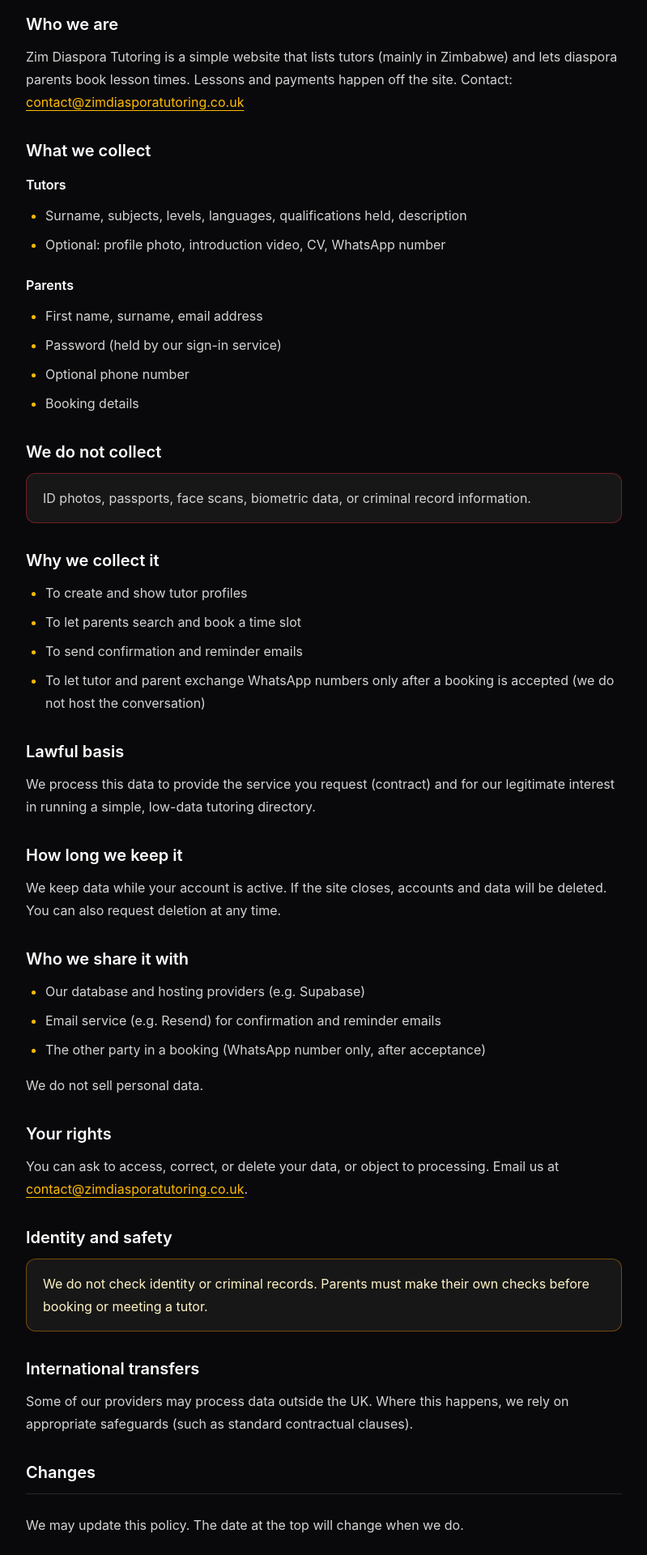
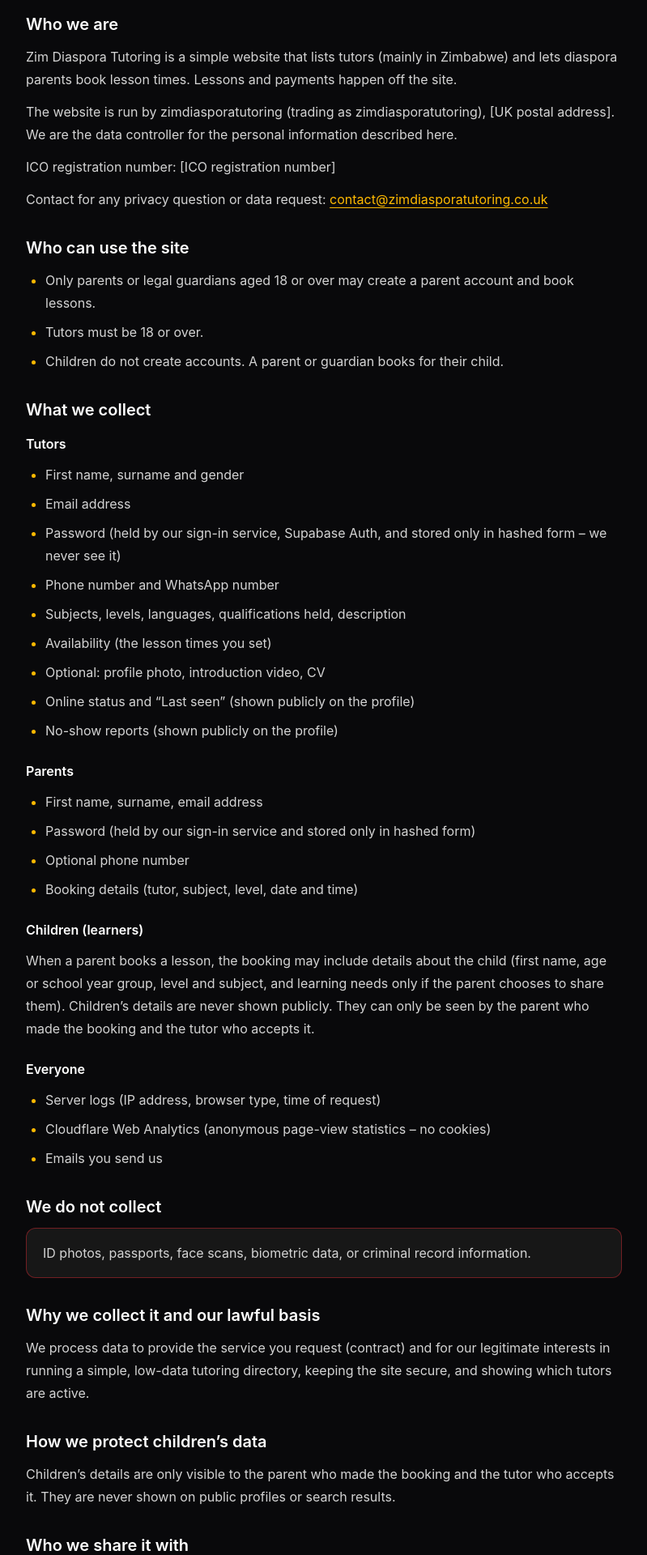
Before and after one commit to jacobgonah/Zim-diaspora-tutoring, a Next.js app: page /privacy in a window 1280 px wide. Shown: the part 320-2240 px from the top of the page at 81% size, without its empty margins (240-1039 px from the left). Built offline with nearby package versions, Linux system fonts and the light colour scheme; no server answers.

Commit message:
Add privacy policy and terms pages

```diff
--- a/src/app/parent-signup/page.tsx
+++ b/src/app/parent-signup/page.tsx
@@ -172,6 +172,9 @@ function ParentSignUpForm() {
           <input id="phone" type="tel" autoComplete="tel" placeholder="+263..." value={phone} onChange={(event) => setPhone(event.target.value)} className="w-full rounded-lg border border-neutral-800 bg-neutral-950 px-3 py-2 text-neutral-100 placeholder:text-neutral-500 transition-colors focus:border-amber-400 focus:outline-none focus:ring-2 focus:ring-amber-400" style={fieldStyle} />
           <p className="mt-1.5 text-xs leading-5" style={{ color: '#a3a3a3', backgroundColor: 'transparent' }}>Saved for later. Used only after a tutor accepts a booking, to open WhatsApp.</p>
         </div>
+        <p className="text-center text-sm leading-5" style={{ color: '#a3a3a3' }}>
+          By creating an account you agree to the <Link href="/terms" className="font-semibold text-amber-400 underline underline-offset-4">Terms</Link> and <Link href="/privacy" className="font-semibold text-amber-400 underline underline-offset-4">Privacy Policy</Link>.
+        </p>
         <button type="submit" disabled={loading} className="w-full rounded-lg bg-amber-400 py-3 font-bold text-neutral-950 shadow-lg shadow-amber-400/10 transition-colors hover:bg-amber-300 focus:outline-none focus:ring-2 focus:ring-amber-400 focus:ring-offset-2 focus:ring-offset-neutral-900 disabled:opacity-50" style={{ color: '#09090b' }}>
           {loading ? 'Creating account...' : 'Create parent account'}
         </button>
--- a/src/app/privacy/page.tsx
+++ b/src/app/privacy/page.tsx
@@ -3,66 +3,113 @@ export default function PrivacyPage() {
     <div className="max-w-3xl mx-auto px-4 py-12 text-neutral-100">
       <div className="mb-8 h-1 w-full rounded-full bg-gradient-to-r from-emerald-600 via-amber-400 to-red-600" aria-hidden="true" />
       <h1 className="text-3xl font-bold tracking-tight text-white md:text-4xl">Privacy Policy – Zim Diaspora Tutoring</h1>
-      <p className="mt-2 border-b border-neutral-800 pb-6 text-sm text-neutral-500">Last updated: 23 October 2026</p>
+      <p className="mt-2 border-b border-neutral-800 pb-6 text-sm text-neutral-500">Last updated: 26 October 2026</p>
       <p className="mt-6 leading-7 text-neutral-300">We collect as little personal information as possible.</p>
 
       <h2 className="mt-8 text-xl font-semibold text-white">Who we are</h2>
+      <p className="mt-3 leading-7 text-neutral-300">Zim Diaspora Tutoring is a simple website that lists tutors (mainly in Zimbabwe) and lets diaspora parents book lesson times. Lessons and payments happen off the site.</p>
+      <p className="mt-3 leading-7 text-neutral-300">The website is run by zimdiasporatutoring (trading as zimdiasporatutoring), [UK postal address]. We are the data controller for the personal information described here.</p>
+      <p className="mt-3 leading-7 text-neutral-300">ICO registration number: [ICO registration number]</p>
       <p className="mt-3 leading-7 text-neutral-300">
-        Zim Diaspora Tutoring is a simple website that lists tutors (mainly in Zimbabwe) and lets diaspora parents book lesson times. Lessons and payments happen off the site. Contact: <a href="mailto:contact@zimdiasporatutoring.co.uk" className="text-amber-400 underline underline-offset-4">contact@zimdiasporatutoring.co.uk</a>
+        Contact for any privacy question or data request: <a href="mailto:contact@zimdiasporatutoring.co.uk" className="text-amber-400 underline underline-offset-4">contact@zimdiasporatutoring.co.uk</a>
       </p>
+
+      <h2 className="mt-8 text-xl font-semibold text-white">Who can use the site</h2>
+      <ul className="mt-3 list-disc space-y-2 pl-6 leading-7 text-neutral-300 marker:text-amber-400">
+        <li>Only parents or legal guardians aged 18 or over may create a parent account and book lessons.</li>
+        <li>Tutors must be 18 or over.</li>
+        <li>Children do not create accounts. A parent or guardian books for their child.</li>
+      </ul>
 
       <h2 className="mt-8 text-xl font-semibold text-white">What we collect</h2>
       <h3 className="mt-4 font-semibold text-white">Tutors</h3>
       <ul className="mt-3 list-disc space-y-2 pl-6 leading-7 text-neutral-300 marker:text-amber-400">
-        <li>Surname, subjects, levels, languages, qualifications held, description</li>
-        <li>Optional: profile photo, introduction video, CV, WhatsApp number</li>
+        <li>First name, surname and gender</li>
+        <li>Email address</li>
+        <li>Password (held by our sign-in service, Supabase Auth, and stored only in hashed form – we never see it)</li>
+        <li>Phone number and WhatsApp number</li>
+        <li>Subjects, levels, languages, qualifications held, description</li>
+        <li>Availability (the lesson times you set)</li>
+        <li>Optional: profile photo, introduction video, CV</li>
+        <li>Online status and “Last seen” (shown publicly on the profile)</li>
+        <li>No-show reports (shown publicly on the profile)</li>
       </ul>
       <h3 className="mt-6 font-semibold text-white">Parents</h3>
       <ul className="mt-3 list-disc space-y-2 pl-6 leading-7 text-neutral-300 marker:text-amber-400">
         <li>First name, surname, email address</li>
-        <li>Password (held by our sign-in service)</li>
+        <li>Password (held by our sign-in service and stored only in hashed form)</li>
         <li>Optional phone number</li>
-        <li>Booking details</li>
+        <li>Booking details (tutor, subject, level, date and time)</li>
+      </ul>
+      <h3 className="mt-6 font-semibold text-white">Children (learners)</h3>
+      <p className="mt-3 leading-7 text-neutral-300">When a parent books a lesson, the booking may include details about the child (first name, age or school year group, level and subject, and learning needs only if the parent chooses to share them). Children’s details are never shown publicly. They can only be seen by the parent who made the booking and the tutor who accepts it.</p>
+      <h3 className="mt-6 font-semibold text-white">Everyone</h3>
+      <ul className="mt-3 list-disc space-y-2 pl-6 leading-7 text-neutral-300 marker:text-amber-400">
+        <li>Server logs (IP address, browser type, time of request)</li>
+        <li>Cloudflare Web Analytics (anonymous page-view statistics – no cookies)</li>
+        <li>Emails you send us</li>
       </ul>
 
       <h2 className="mt-8 text-xl font-semibold text-white">We do not collect</h2>
       <p className="mt-3 rounded-xl border border-red-500/40 bg-neutral-900 px-5 py-4 leading-7 text-neutral-300">ID photos, passports, face scans, biometric data, or criminal record information.</p>
 
-      <h2 className="mt-8 text-xl font-semibold text-white">Why we collect it</h2>
-      <ul className="mt-3 list-disc space-y-2 pl-6 leading-7 text-neutral-300 marker:text-amber-400">
-        <li>To create and show tutor profiles</li>
-        <li>To let parents search and book a time slot</li>
-        <li>To send confirmation and reminder emails</li>
-        <li>To let tutor and parent exchange WhatsApp numbers only after a booking is accepted (we do not host the conversation)</li>
-      </ul>
+      <h2 className="mt-8 text-xl font-semibold text-white">Why we collect it and our lawful basis</h2>
+      <p className="mt-3 leading-7 text-neutral-300">We process data to provide the service you request (contract) and for our legitimate interests in running a simple, low-data tutoring directory, keeping the site secure, and showing which tutors are active.</p>
 
-      <h2 className="mt-8 text-xl font-semibold text-white">Lawful basis</h2>
-      <p className="mt-3 leading-7 text-neutral-300">We process this data to provide the service you request (contract) and for our legitimate interest in running a simple, low-data tutoring directory.</p>
-
-      <h2 className="mt-8 text-xl font-semibold text-white">How long we keep it</h2>
-      <p className="mt-3 leading-7 text-neutral-300">We keep data while your account is active. If the site closes, accounts and data will be deleted. You can also request deletion at any time.</p>
+      <h2 className="mt-8 text-xl font-semibold text-white">How we protect children’s data</h2>
+      <p className="mt-3 leading-7 text-neutral-300">Children’s details are only visible to the parent who made the booking and the tutor who accepts it. They are never shown on public profiles or search results.</p>
 
       <h2 className="mt-8 text-xl font-semibold text-white">Who we share it with</h2>
       <ul className="mt-3 list-disc space-y-2 pl-6 leading-7 text-neutral-300 marker:text-amber-400">
-        <li>Our database and hosting providers (e.g. Supabase)</li>
-        <li>Email service (e.g. Resend) for confirmation and reminder emails</li>
-        <li>The other party in a booking (WhatsApp number only, after acceptance)</li>
+        <li>Supabase – database, sign-in and file storage (data stored in Ireland)</li>
+        <li>Netlify – website hosting</li>
+        <li>Cloudflare – domain, security and cookieless analytics</li>
+        <li>Resend – confirmation and reminder emails</li>
+        <li>The other party in a booking (WhatsApp number and relevant booking details only after acceptance)</li>
       </ul>
       <p className="mt-4 leading-7 text-neutral-300">We do not sell personal data.</p>
 
+      <h2 className="mt-8 text-xl font-semibold text-white">International transfers</h2>
+      <p className="mt-3 leading-7 text-neutral-300">Most tutors are in Zimbabwe. When a parent books a Zimbabwe-based tutor, the necessary booking details are sent to that tutor. Some of our providers may process data outside the UK. Where this happens we rely on appropriate safeguards.</p>
+
+      <h2 className="mt-8 text-xl font-semibold text-white">How long we keep it</h2>
+      <ul className="mt-3 list-disc space-y-2 pl-6 leading-7 text-neutral-300 marker:text-amber-400">
+        <li>Accounts: while active, or until you delete them. Inactive accounts may be deleted after 24 months following an email warning.</li>
+        <li>Bookings: 12 months after the lesson date.</li>
+        <li>Children’s booking details: deleted with the booking.</li>
+        <li>No-show reports: 12 months.</li>
+        <li>CVs, videos and photos: deleted within 30 days of removal or account deletion.</li>
+        <li>Server logs: up to 30 days.</li>
+      </ul>
+      <p className="mt-4 leading-7 text-neutral-300">If the site closes, accounts and data will be deleted. You can request deletion at any time.</p>
+
       <h2 className="mt-8 text-xl font-semibold text-white">Your rights</h2>
       <p className="mt-3 leading-7 text-neutral-300">
-        You can ask to access, correct, or delete your data, or object to processing. Email us at <a href="mailto:contact@zimdiasporatutoring.co.uk" className="text-amber-400 underline underline-offset-4">contact@zimdiasporatutoring.co.uk</a>.
+        You have the right to access, correct, delete, restrict, or object to the use of your data, and to withdraw consent where we rely on it. Email us at <a href="mailto:contact@zimdiasporatutoring.co.uk" className="text-amber-400 underline underline-offset-4">contact@zimdiasporatutoring.co.uk</a>. We will reply within one month.
       </p>
+
+      <h2 className="mt-8 text-xl font-semibold text-white">Complaints</h2>
+      <p className="mt-3 leading-7 text-neutral-300">
+        Please contact us first. You can also complain to the ICO: <a href="https://ico.org.uk" className="text-amber-400 underline underline-offset-4">https://ico.org.uk</a> or 0303 123 1113.
+      </p>
+
+      <h2 className="mt-8 text-xl font-semibold text-white">Cookies and analytics</h2>
+      <p className="mt-3 leading-7 text-neutral-300">We do not use advertising or tracking cookies. Sign-in sessions are essential. We use Cloudflare Web Analytics, which does not use cookies.</p>
 
       <h2 className="mt-8 text-xl font-semibold text-white">Identity and safety</h2>
       <p className="mt-3 rounded-xl border border-amber-500/40 bg-neutral-900 px-5 py-4 leading-7 text-amber-100">We do not check identity or criminal records. Parents must make their own checks before booking or meeting a tutor.</p>
 
-      <h2 className="mt-8 text-xl font-semibold text-white">International transfers</h2>
-      <p className="mt-3 leading-7 text-neutral-300">Some of our providers may process data outside the UK. Where this happens, we rely on appropriate safeguards (such as standard contractual clauses).</p>
+      <h2 className="mt-8 text-xl font-semibold text-white">Security</h2>
+      <p className="mt-3 leading-7 text-neutral-300">We use encrypted connections (HTTPS), hashed passwords and restricted database access.</p>
 
       <h2 className="mt-8 text-xl font-semibold text-white">Changes</h2>
-      <p className="mt-3 border-t border-neutral-800 pt-6 leading-7 text-neutral-300">We may update this policy. The date at the top will change when we do.</p>
+      <p className="mt-3 leading-7 text-neutral-300">We may update this policy. The date at the top will change when we do.</p>
+
+      <h2 className="mt-8 text-xl font-semibold text-white">Contact</h2>
+      <p className="mt-3 border-t border-neutral-800 pt-6 leading-7 text-neutral-300">
+        <a href="mailto:contact@zimdiasporatutoring.co.uk" className="text-amber-400 underline underline-offset-4">contact@zimdiasporatutoring.co.uk</a>
+      </p>
+      <p className="mt-3 leading-7 text-neutral-300">zimdiasporatutoring (trading as zimdiasporatutoring), [UK postal address]</p>
     </div>
   )
 }
--- a/src/app/terms/page.tsx
+++ b/src/app/terms/page.tsx
@@ -1,20 +1,60 @@
+import Link from 'next/link'
+
 export default function TermsPage() {
   return (
     <div className="max-w-3xl mx-auto px-4 py-12 text-neutral-100">
       <div className="mb-8 h-1 w-full rounded-full bg-gradient-to-r from-emerald-600 via-amber-400 to-red-600" aria-hidden="true" />
-      <h1 className="text-3xl font-bold tracking-tight text-white md:text-4xl">Terms of Service</h1>
-      <p className="mt-2 border-b border-neutral-800 pb-6 text-sm text-neutral-500">Last updated: October 2026</p>
-      <p className="mt-6 leading-7 text-neutral-300">This website is a simple listings and booking directory. It is <strong className="text-white">not</strong> a tutoring agency or employer.</p>
-      <ul className="mt-4 list-disc space-y-3 pl-6 leading-7 text-neutral-300 marker:text-amber-400">
-        <li>We do not employ tutors.</li>
-        <li className="-ml-6 list-none rounded-xl border border-amber-500/40 bg-neutral-900 px-5 py-3 text-amber-100">We do not check identity, qualifications, or criminal records.</li>
-        <li className="-ml-6 list-none rounded-xl border border-amber-500/40 bg-neutral-900 px-5 py-3 text-amber-100">Parents must make their own checks before using a tutor.</li>
-        <li className="-ml-6 list-none rounded-xl border border-red-500/40 bg-neutral-900 px-5 py-3 text-neutral-100">Lessons and all payments for lessons happen off this platform, directly between parent and tutor.</li>
-        <li>At launch, tutor profiles are free. A one-off listing fee may be introduced later.</li>
-        <li>No-shows can be reported and will appear on both profiles. After 3 reported tutor no-shows, the tutor profile is removed automatically.</li>
-        <li>If this site closes, accounts and data will be deleted.</li>
+      <h1 className="text-3xl font-bold tracking-tight text-white md:text-4xl">Terms of Service – Zim Diaspora Tutoring</h1>
+      <p className="mt-2 border-b border-neutral-800 pb-6 text-sm text-neutral-500">Last updated: 26 October 2026</p>
+      <p className="mt-6 leading-7 text-neutral-300">
+        These terms apply to everyone who uses zimdiasporatutoring.co.uk. The site is run by zimdiasporatutoring (trading as zimdiasporatutoring), [UK postal address]. Please also read our <Link href="/privacy" className="text-amber-400 underline underline-offset-4">Privacy Policy</Link>.
+      </p>
+
+      <h2 className="mt-8 text-xl font-semibold text-white">What this site is</h2>
+      <p className="mt-3 leading-7 text-neutral-300">This website is a simple listings and booking directory. It is <strong className="text-white">not</strong> a tutoring agency or employer. We do not employ tutors, and we do not check identity, qualifications or criminal records. Parents must make their own checks.</p>
+
+      <h2 className="mt-8 text-xl font-semibold text-white">Who can use it</h2>
+      <ul className="mt-3 list-disc space-y-2 pl-6 leading-7 text-neutral-300 marker:text-amber-400">
+        <li>Tutors must be 18 or over.</li>
+        <li>Only parents or legal guardians aged 18 or over may create a parent account and book lessons.</li>
+        <li>Children do not create accounts.</li>
       </ul>
-      <p className="mt-6 border-t border-neutral-800 pt-6 leading-7 text-neutral-300">By using this site you agree that you understand these limitations.</p>
+
+      <h2 className="mt-8 text-xl font-semibold text-white">Your account</h2>
+      <p className="mt-3 leading-7 text-neutral-300">Give accurate information and keep your password safe. One person per account.</p>
+
+      <h2 className="mt-8 text-xl font-semibold text-white">Acceptable use</h2>
+      <p className="mt-3 leading-7 text-neutral-300">You must not post false information, anything illegal or abusive, use someone else’s photo or details without permission, spam, or try to break the site.</p>
+
+      <h2 className="mt-8 text-xl font-semibold text-white">Safeguarding</h2>
+      <p className="mt-3 rounded-xl border border-amber-500/40 bg-neutral-900 px-5 py-4 leading-7 text-amber-100">We do not check DBS or criminal records. Tutors must only teach when the parent is present or aware, must not contact children privately outside the agreed channel, and must report concerns to the parent and to us.</p>
+
+      <h2 className="mt-8 text-xl font-semibold text-white">Bookings and payments</h2>
+      <p className="mt-3 rounded-xl border border-red-500/40 bg-neutral-900 px-5 py-4 leading-7 text-neutral-100">Parents book a time slot on the site. Lessons and all payments happen off this platform, directly between parent and tutor. We do not handle refunds.</p>
+
+      <h2 className="mt-8 text-xl font-semibold text-white">No-shows</h2>
+      <p className="mt-3 leading-7 text-neutral-300">No-shows can be reported and appear on both profiles. After 3 reported tutor no-shows the tutor profile is removed automatically.</p>
+
+      <h2 className="mt-8 text-xl font-semibold text-white">Fees</h2>
+      <p className="mt-3 leading-7 text-neutral-300">At launch, tutor profiles are free. A one-off listing fee may be introduced later.</p>
+
+      <h2 className="mt-8 text-xl font-semibold text-white">Removal</h2>
+      <p className="mt-3 leading-7 text-neutral-300">We may remove content or close accounts that break these terms or put a child at risk. You can delete your account at any time.</p>
+
+      <h2 className="mt-8 text-xl font-semibold text-white">Your content</h2>
+      <p className="mt-3 leading-7 text-neutral-300">You keep ownership of what you upload and allow us to show it while your profile is live.</p>
+
+      <h2 className="mt-8 text-xl font-semibold text-white">Liability</h2>
+      <p className="mt-3 leading-7 text-neutral-300">The site is provided free and “as is”. We are not responsible for lessons, payments or dealings between parents and tutors, except where the law does not allow us to limit liability.</p>
+
+      <h2 className="mt-8 text-xl font-semibold text-white">Law</h2>
+      <p className="mt-3 leading-7 text-neutral-300">These terms are governed by the law of England and Wales.</p>
+
+      <h2 className="mt-8 text-xl font-semibold text-white">Contact</h2>
+      <p className="mt-3 border-t border-neutral-800 pt-6 leading-7 text-neutral-300">
+        <a href="mailto:contact@zimdiasporatutoring.co.uk" className="text-amber-400 underline underline-offset-4">contact@zimdiasporatutoring.co.uk</a>
+      </p>
+      <p className="mt-6 leading-7 text-neutral-300">By creating an account you agree to the Terms and Privacy Policy.</p>
     </div>
   )
 }
--- a/src/app/tutor-signup/page.tsx
+++ b/src/app/tutor-signup/page.tsx
@@ -176,6 +176,9 @@ function TutorSignUpForm() {
           <input id="phone" type="tel" autoComplete="tel" placeholder="+263..." value={phone} onChange={(event) => setPhone(event.target.value)} className="w-full rounded-lg border border-neutral-800 bg-neutral-950 px-3 py-2 text-neutral-100 placeholder:text-neutral-500 transition-colors focus:border-amber-400 focus:outline-none focus:ring-2 focus:ring-amber-400" style={fieldStyle} />
           <p className="mt-1.5 text-xs leading-5" style={{ color: '#a3a3a3', backgroundColor: 'transparent' }}>Saved on the account. The WhatsApp number parents use is added on the tutor profile after you log in.</p>
         </div>
+        <p className="text-center text-sm leading-5" style={{ color: '#a3a3a3' }}>
+          By creating an account you agree to the <Link href="/terms" className="font-semibold text-amber-400 underline underline-offset-4">Terms</Link> and <Link href="/privacy" className="font-semibold text-amber-400 underline underline-offset-4">Privacy Policy</Link>.
+        </p>
         <button type="submit" disabled={loading} className="w-full rounded-lg bg-amber-400 py-3 font-bold text-neutral-950 shadow-lg shadow-amber-400/10 transition-colors hover:bg-amber-300 focus:outline-none focus:ring-2 focus:ring-amber-400 focus:ring-offset-2 focus:ring-offset-neutral-900 disabled:opacity-50" style={{ color: '#09090b' }}>
           {loading ? 'Creating account...' : 'Create tutor account'}
         </button>
```
